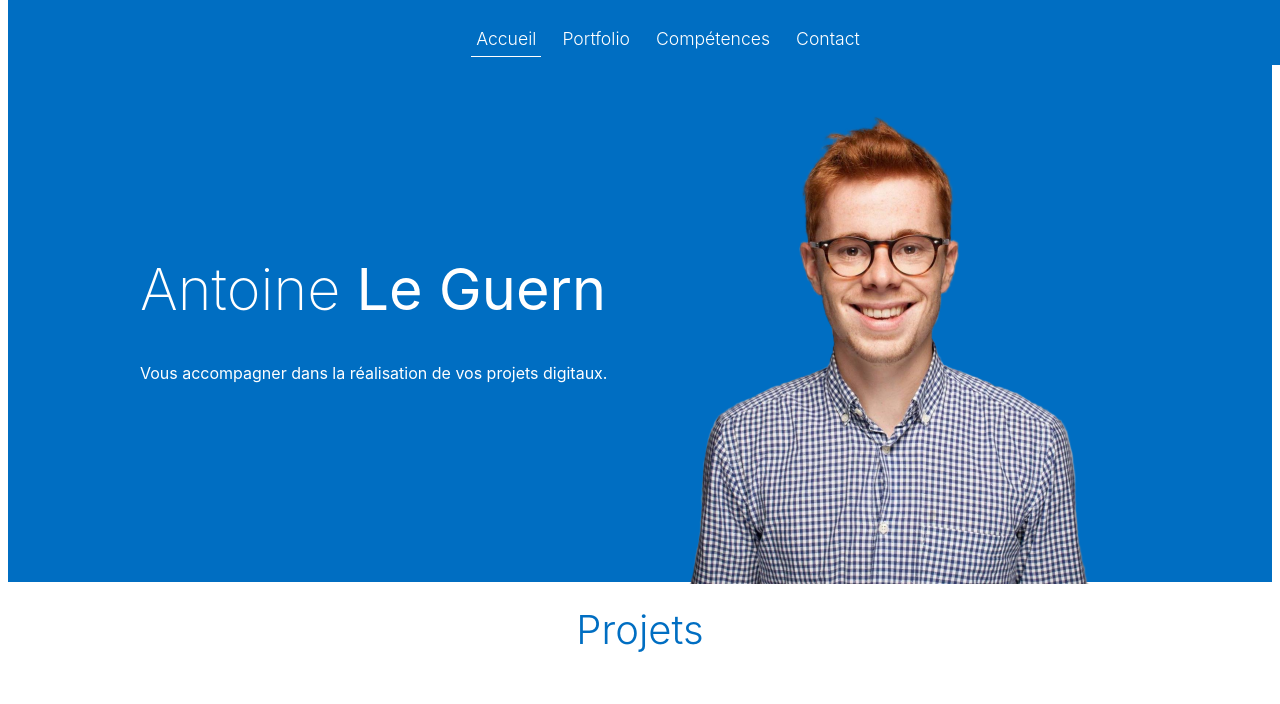
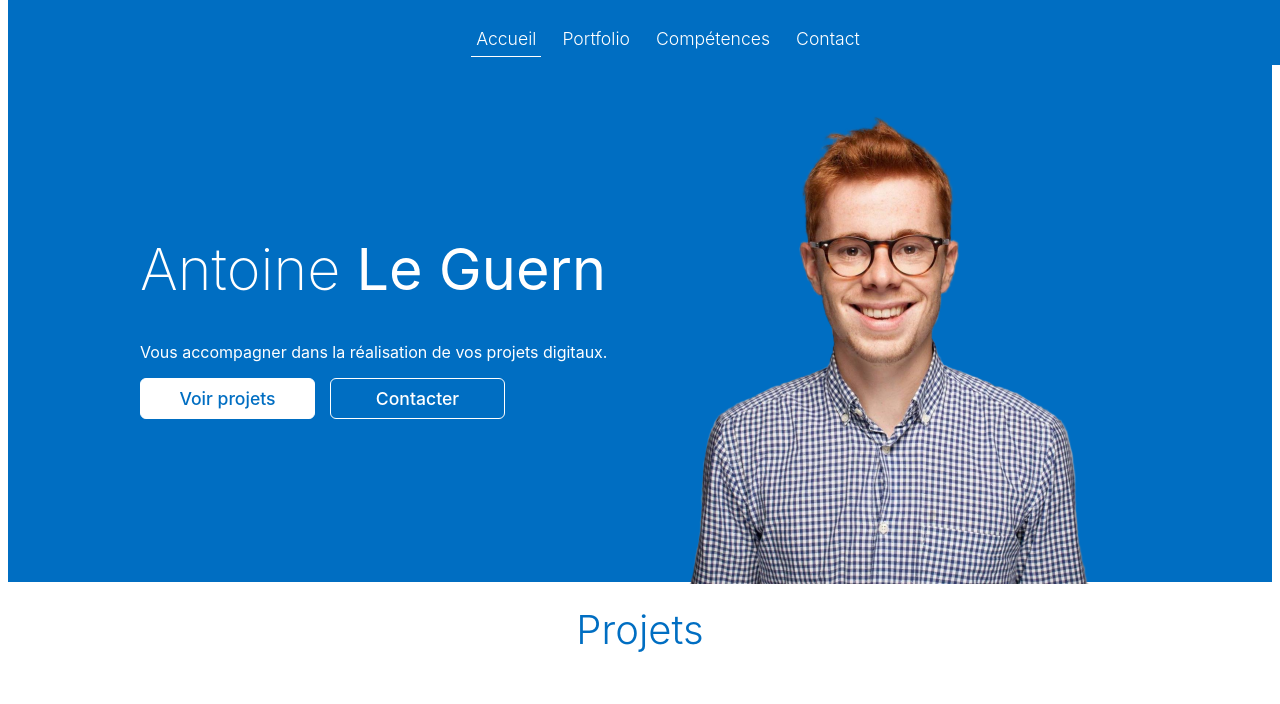
Before and after one commit to aleguern/newPortfolio, a Gatsby site: page / in a window 1280 px wide. Shown: the top 704 px of the page. Built offline with nearby package versions, Linux system fonts and the light colour scheme; Gatsby itself is replaced by a stand-in of ours.

Commit message:
fixed button (4)

```diff
--- /dev/null
+++ b/src/components/Button.js
@@ -0,0 +1,22 @@
+import React from "react";
+//import PropTypes from "prop-types";
+
+const Button = props => {
+  let className = `btn btn-${props.color}`;
+  return (
+    <a href={props.href} className={className}>
+      {props.value}
+    </a>
+  );
+};
+
+/*
+Button.propTypes = {
+  color: PropTypes.oneOf([
+    "primary", // primary color, no underline
+    "secondary" // inherit surrounding styles
+  ]),
+  href: PropTypes.string.isRequired
+};*/
+
+export default Button;
--- a/src/pages/index.js
+++ b/src/pages/index.js
@@ -1,7 +1,7 @@
 import React from "react";
 import Img from "gatsby-image";
 import { graphql } from "gatsby";
-//import Button from "../components/Button";
+import Button from "../components/Button";
 import SkillContainer from "../components/SkillContainer";
 import ProjectsContainer from "../components/ProjectsContainer";
 import ReferencesContainer from "../components/ReferencesContainer";
@@ -33,10 +33,9 @@ export default ({ data }) => {
               <p className="white">
                 Vous accompagner dans la réalisation de vos projets digitaux.
               </p>
-              {/*
+
               <Button color="secondary" value="Voir projets" href="#projects" />
               <Button color="primary" value="Contacter" href="/contact" />
-              */}
             </div>
             <div className="right">
               <img
```
